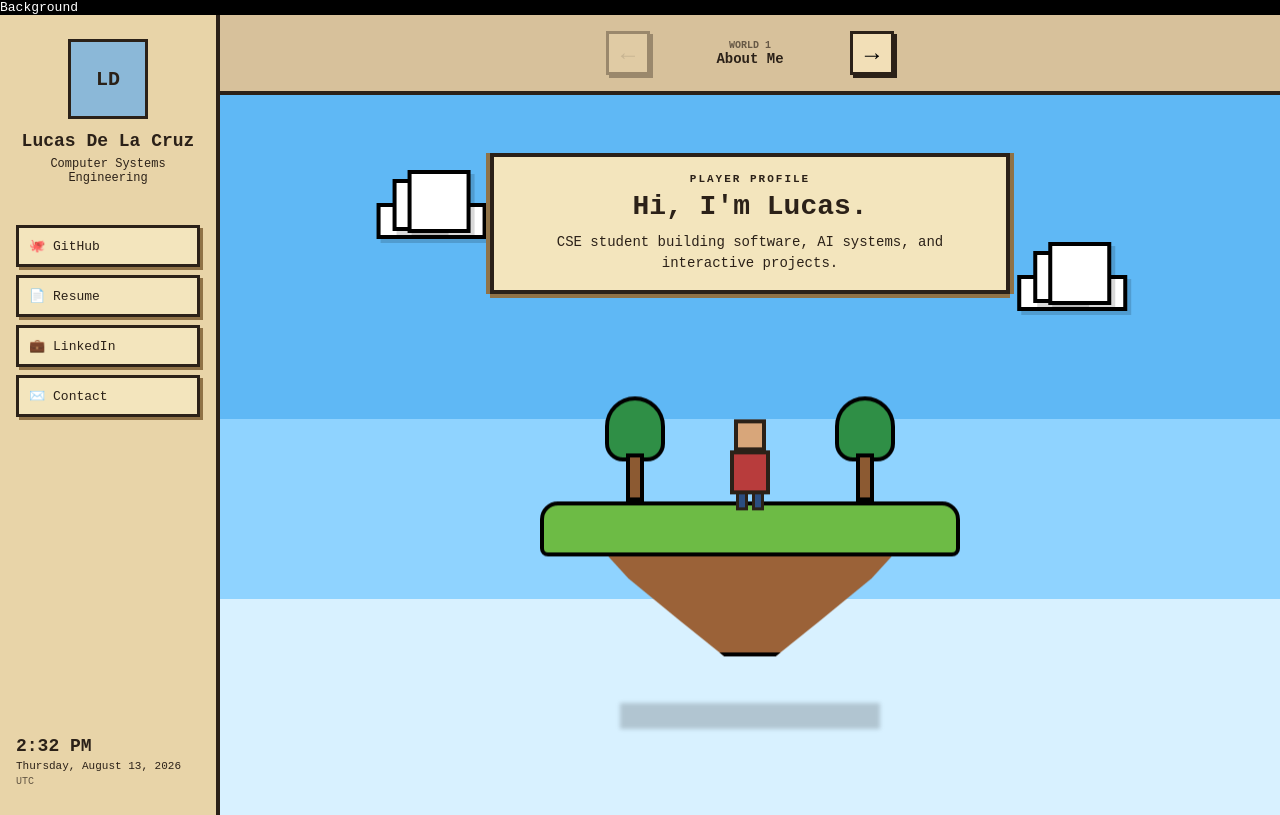
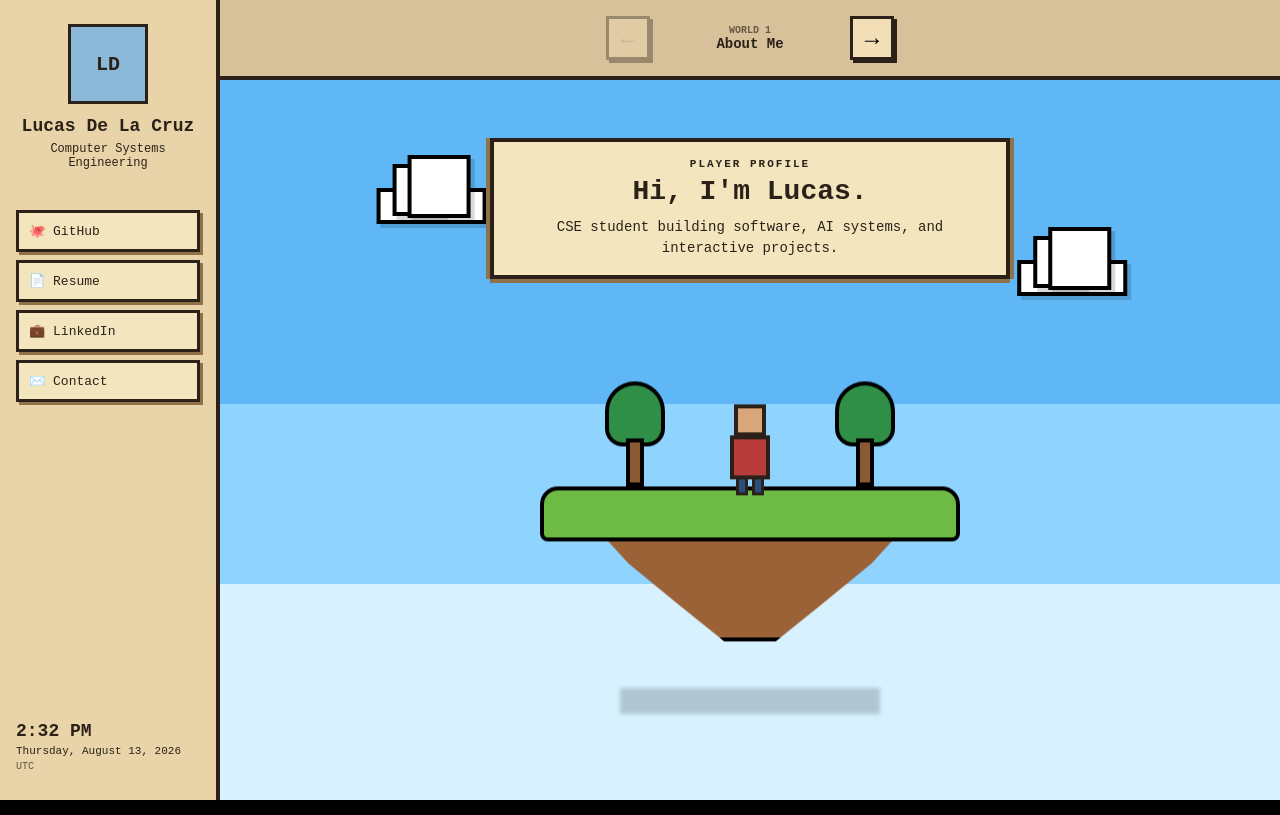
Before and after one commit to ludeza6/portfolio, a React app: page / in a window 1280 px wide. Built offline with nearby package versions, Linux system fonts and the light colour scheme; the HTML template or start-up script is replaced by a standard one.

Commit message:
remove unnecessary bg hardcode

```diff
--- a/src/App.jsx
+++ b/src/App.jsx
@@ -1,5 +1,4 @@
 import "./App.css"
-import Background from "./components/Background"
 import Sidebar from "./components/Sidebar"
 import Navigation from "./components/Navigation"
 import { useState } from "react"
@@ -14,7 +13,6 @@ function App() {
 
   return (
     <>
-      <Background />
 
       <div className="app">
         <Sidebar />
--- a/src/components/Background.jsx
+++ /dev/null
@@ -1,7 +0,0 @@
-import "./Background.css";
-
-function Background() {
-  return <div>Background</div>;
-}
-
-export default Background;
```
Also changed, not shown: src/components/Background.css (deleted).
